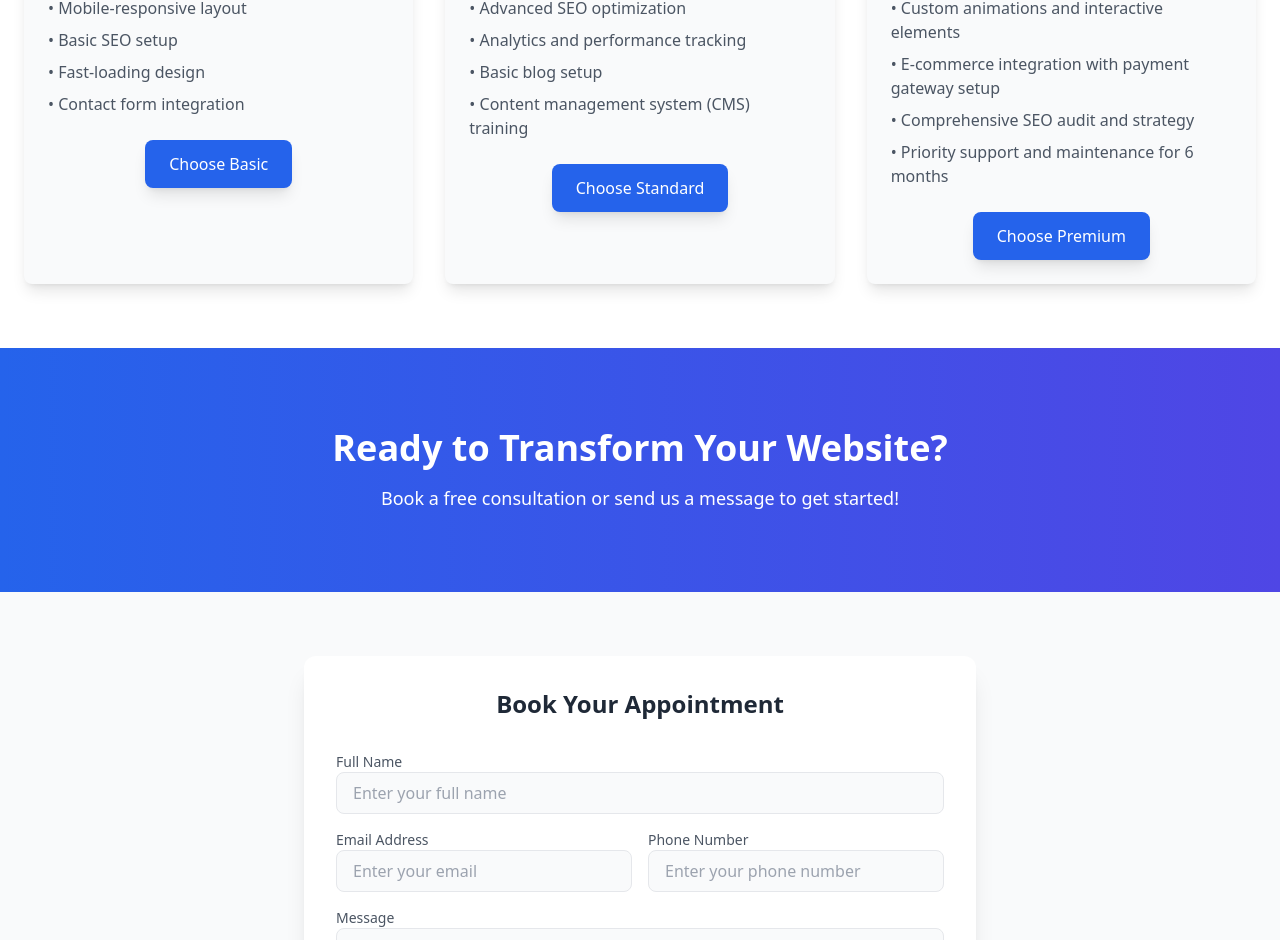
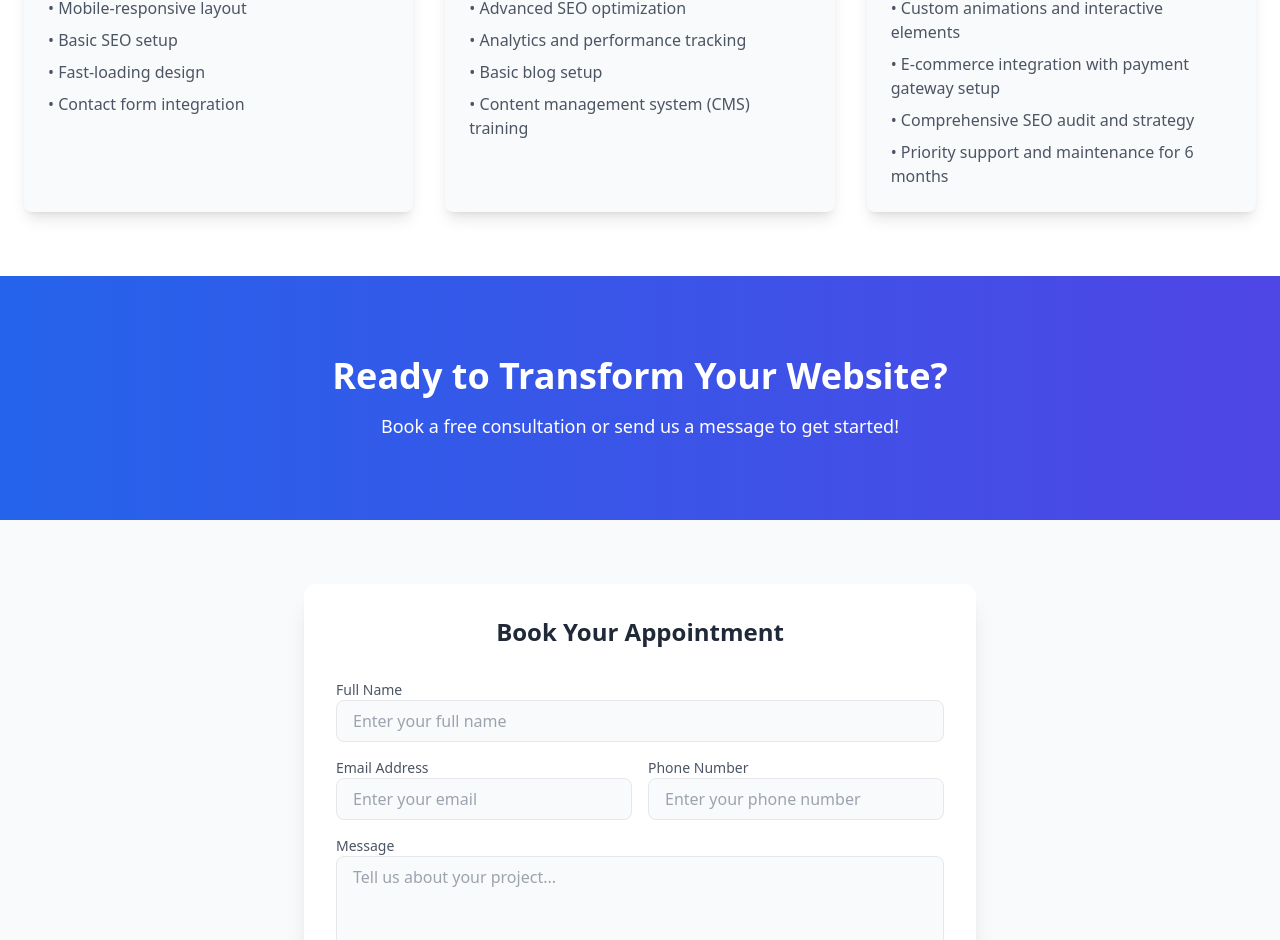
Before and after one commit to Leorev01/SlickSite, a Next.js app: page /landing-page in a window 1280 px wide. Shown: the part 3596-4536 px from the top of the page. Built offline with nearby package versions, Linux system fonts and the light colour scheme.

Commit message:
Removes button from pricing section

```diff
--- a/app/landing-page/page.tsx
+++ b/app/landing-page/page.tsx
@@ -387,9 +387,6 @@ const Home = () => {
                     <li key={idx}>• {feature}</li>
                     ))}
                 </ul>
-                <button className="mt-6 px-6 py-3 bg-blue-600 text-white rounded-lg shadow-lg hover:bg-blue-700 transition">
-                    Choose {plan.name}
-                </button>
                 </div>
             ))}
             </div>
```
